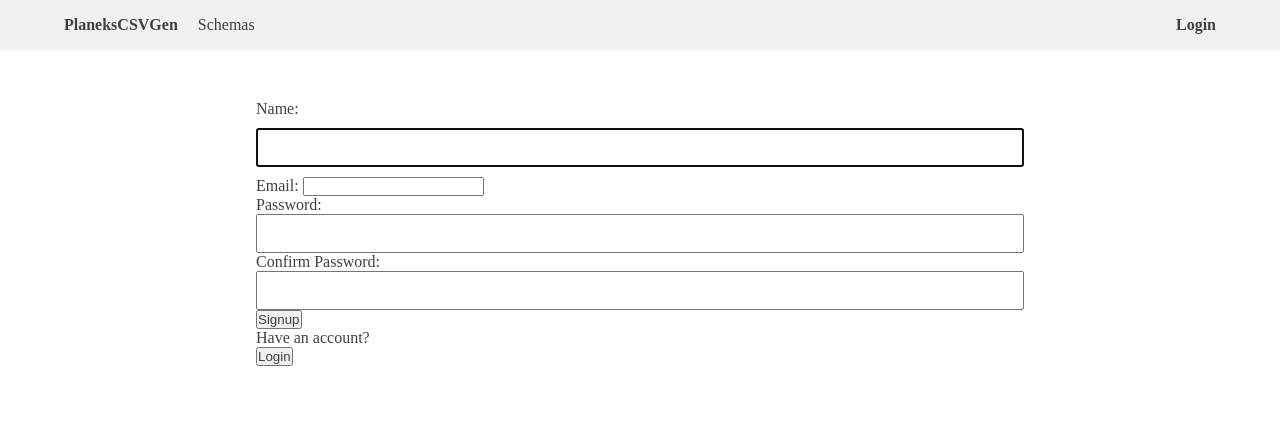
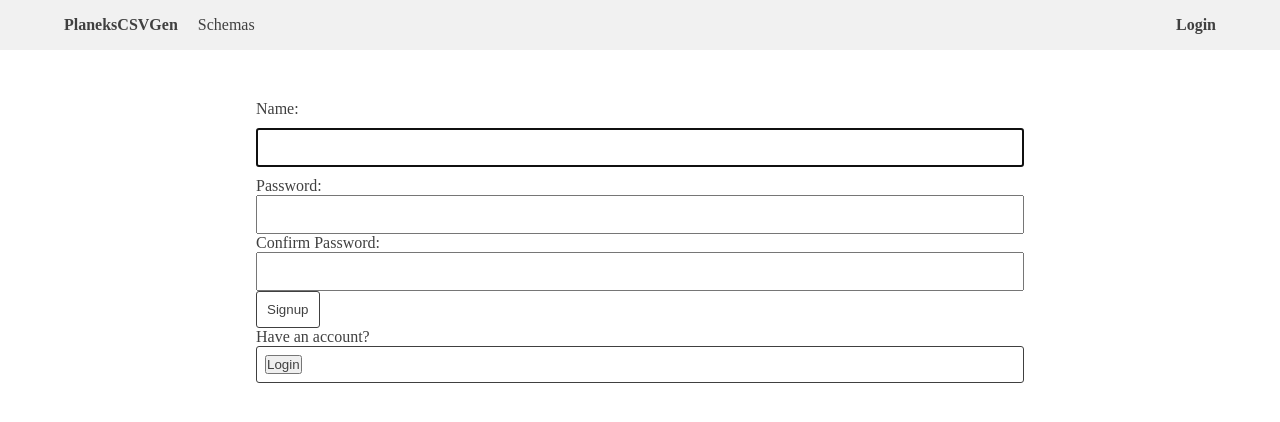
Before and after one commit to SLDem/planekstest, a Django app: page /authentication/signup/ in a window 1280 px wide. Shown: the top 422 px of the page. Run offline with Django 3.2, Linux system fonts and the light colour scheme; parts of the project's set-up code (start-up, migrations or seed data) failed here and were passed over; some libraries are stand-ins or nearby versions.

Commit message:
Modified login and signup

```diff
--- a/authentication/forms.py
+++ b/authentication/forms.py
@@ -5,11 +5,10 @@ from accounts.models import User
 
 class SignupForm(UserCreationForm):
     name = forms.CharField(widget=forms.TextInput(attrs={'class': 'signup-name'}))
-    email = forms.EmailField(widget=forms.EmailInput(attrs={'class': 'signup-email'}))
 
     password1 = forms.CharField(widget=forms.PasswordInput(attrs={'class': 'signup-password'}), label='Password')
     password2 = forms.CharField(widget=forms.PasswordInput(attrs={'class': 'signup-password'}), label='Confirm Password')
 
     class Meta:
         model = User
-        fields = ('name', 'email', )
+        fields = ('name', )
--- a/authentication/views.py
+++ b/authentication/views.py
@@ -13,7 +13,6 @@ class SignupView(FormView):
         form.save(commit=False)
         raw_password = form.cleaned_data['password1']
         name = form.cleaned_data['name']
-        email = form.cleaned_data['email']
-        user = User.objects.create_user(name=name, email=email, password=raw_password)
+        user = User.objects.create_user(name=name, password=raw_password)
         user.save()
         return redirect('login')
--- a/templates/planekstest/authentication/login.html
+++ b/templates/planekstest/authentication/login.html
@@ -1,6 +1,7 @@
 {% extends 'base.html' %}
 {% block content %}
 
+<div class="main-container">
     <form class="login-form" method="post">
         {% csrf_token %}
         {{ form.as_p }}
@@ -9,6 +10,7 @@
     </form>
 
     <p>Don`t have an account?</p>
-<a href="{% url 'signup' %}"><button>Signup</button></a>
+    <a class="main-link" href="{% url 'signup' %}"><button>Signup</button></a>
+</div>
 
 {% endblock %}
--- a/templates/planekstest/authentication/signup.html
+++ b/templates/planekstest/authentication/signup.html
@@ -5,10 +5,11 @@
     <form method="post">
         {% csrf_token %}
         {{ form.as_p }}
-        <button type="submit">Signup</button>
+        <button class="main-button" type="submit">Signup</button>
     </form>
+    <p>Have an account?</p>
+    <a class="main-link" href="{% url 'login' %}"><button>Login</button></a>
 </div>
 
-<p>Have an account?</p>
-<a href="{% url 'login' %}"><button>Login</button></a>
+
 {% endblock %}
```
Lines whose indentation alone changed are shown as unchanged.
